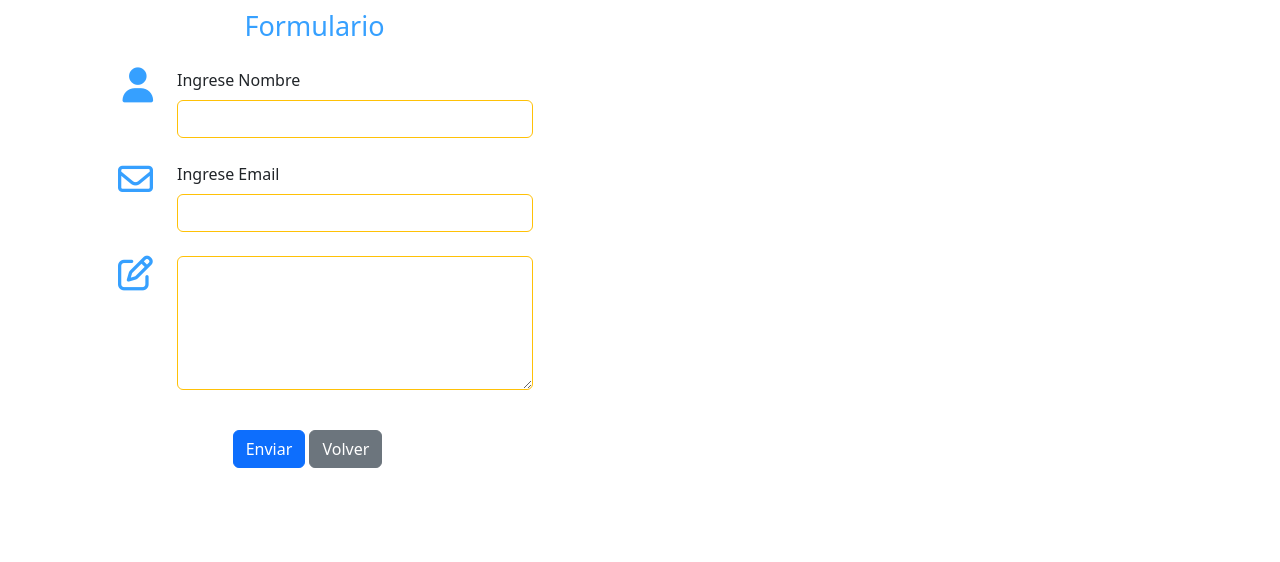
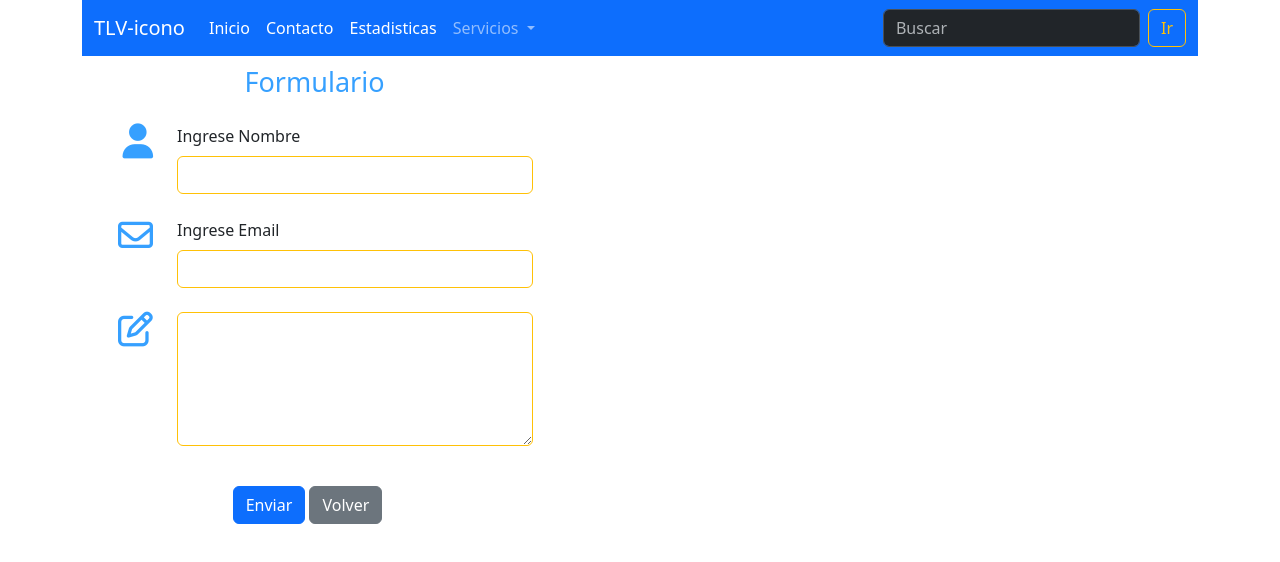
Before and after one commit to lsunhash24/te_lo_vendo-g2, a plain HTML site: page contacto.html in a window 1280 px wide. Drawn offline with nearby package versions, Linux system fonts and the light colour scheme.

Commit message:
se incluye menu de navegacion en CONTACTO

```diff
--- a/contacto.html
+++ b/contacto.html
@@ -15,6 +15,51 @@
 </head>
 
 <body>
+    <div>
+        <div class="container">
+        <nav class="navbar navbar-expand-lg navbar bg-primary" data-bs-theme="dark">
+            <div class="container-fluid">
+              <a class="navbar-brand" href="#">TLV-icono</a>
+              <button class="navbar-toggler" type="button" data-bs-toggle="collapse" data-bs-target="#navbarSupportedContent"
+                aria-controls="navbarSupportedContent" aria-expanded="false" aria-label="Toggle navigation">
+                <span class="navbar-toggler-icon"></span>
+              </button>
+              <div class="collapse navbar-collapse" id="navbarSupportedContent">
+                <ul class="navbar-nav me-auto mb-2 mb-lg-0">
+                  <li class="nav-item">
+                    <a class="nav-link active" aria-current="page" href="index.html">Inicio</a>
+                  </li>
+                  <li class="nav-item">
+                    <a class="nav-link active" href="contacto.html">Contacto</a>
+                  </li>
+                  <li class="nav-item">
+                    <a class="nav-link active" href="estadisticas.html">Estadisticas</a>
+                  </li>
+                  <li class="nav-item dropdown">
+                    <a class="nav-link dropdown-toggle" href="#" role="button" data-bs-toggle="dropdown"
+                      aria-expanded="false">
+                      Servicios
+                    </a>
+                    <ul class="dropdown-menu">
+                      <li><a class="dropdown-item" href="#">Compra</a></li>
+                      <li><a class="dropdown-item" href="estadisticas.html">Venta</a></li>
+                      <!-- <li><hr class="dropdown-divider"></li> -->
+                      <li><a class="dropdown-item" href="#">Intercambio</a></li>
+                    </ul>
+                  </li>
+                  <!-- <li class="nav-item">
+                          <a class="nav-link disabled">Disabled</a>
+                        </li> -->
+                </ul>
+                <form class="d-flex" role="search">
+                  <input class="form-control me-2" type="search" placeholder="Buscar" aria-label="Search">
+                  <button type="button" class="btn btn-outline-warning">Ir</button>
+                </form>
+              </div>
+            </div>
+          </nav>
+        </div>
+    </div>
     <div class="container">
             <form class="form-horizontal" id="form" name="form">
                     <H1 class="text-center header col-md-5">Formulario</H1>
```
Also changed, not shown: index.html (+1 -1 lines).
